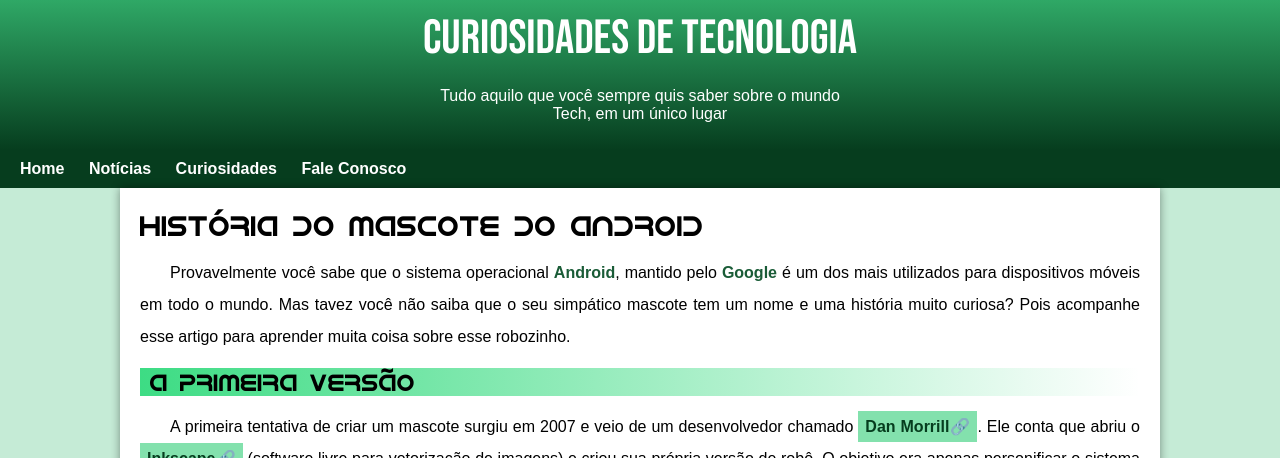
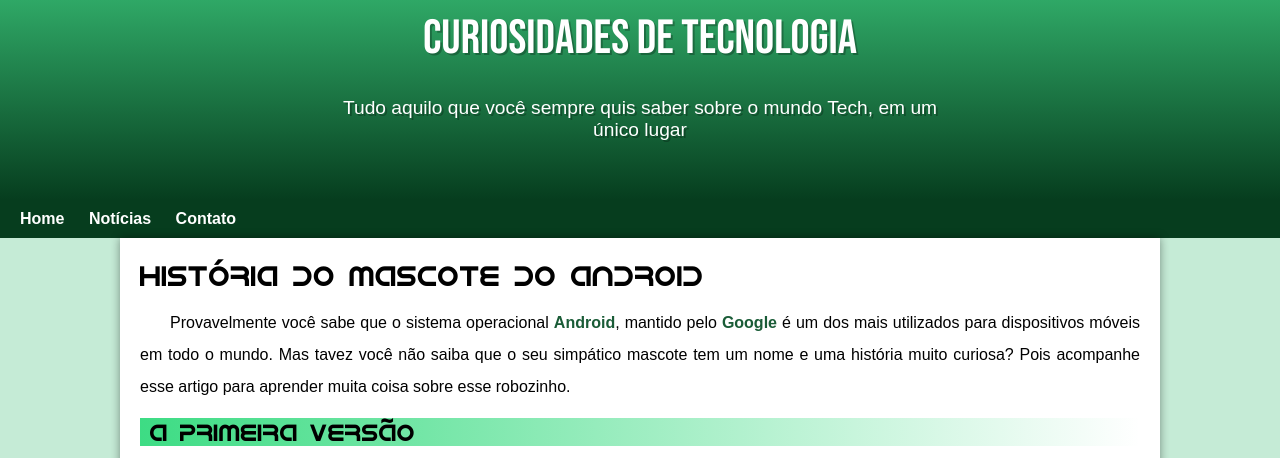
Before and after one commit to luan-batista-da-silva/Projeto-Android, a plain HTML site: page index.html in a window 1280 px wide. Shown: the top 458 px of the page. Drawn offline with Linux system fonts and the light colour scheme.

Commit message:
Atualizações de Cabeçalho

```diff
--- a/index.html
+++ b/index.html
@@ -15,8 +15,7 @@
         <nav>
             <a href="#">Home</a>
             <a href="#">Notícias</a>
-            <a href="#">Curiosidades</a>
-            <a href="#">Fale Conosco</a>
+            <a href="#">Contato</a>
         </nav>
     <main>
         <article>
--- a/styles/style.css
+++ b/styles/style.css
@@ -35,20 +35,28 @@ body {
 header {
     background-image: linear-gradient(to top, var(--cor5), var(--cor3));
     text-align: center;
-    height: 150px;
+    height: 200px;
 }
 
 header h1 {
     color: white;
     padding: 10px;
+    font-family: var(--font-destaque);
+    font-weight: normal;
+    margin-bottom: 20px;
+    text-shadow: 2px 2px 0px rgba(0, 0, 0, 0.263);
 }
 
 header p {
+    font-family: var(--font-padrao);
+    font-size: 1.2em;
     color: white;
-    padding: 10px;
-    max-width: 400px;
+    max-width: 600px;
+    padding-left: 10px;
+    padding-right: 10px;
     margin: auto;
-    margin-bottom: 50px;
+    padding-bottom: 200px;
+    text-shadow: 2px 2px 0px rgba(0, 0, 0, 0.263);
 }
 
 nav {
```
